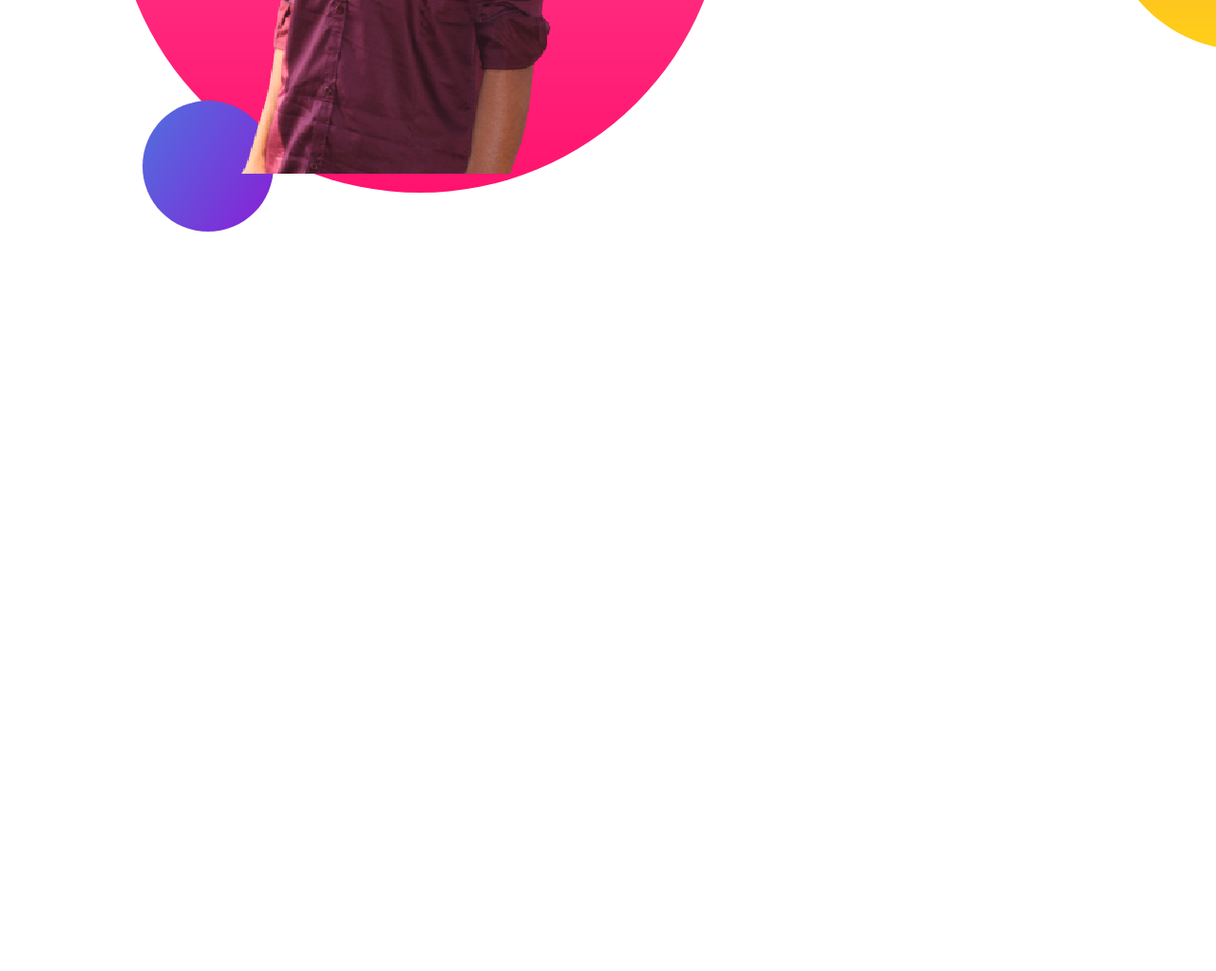
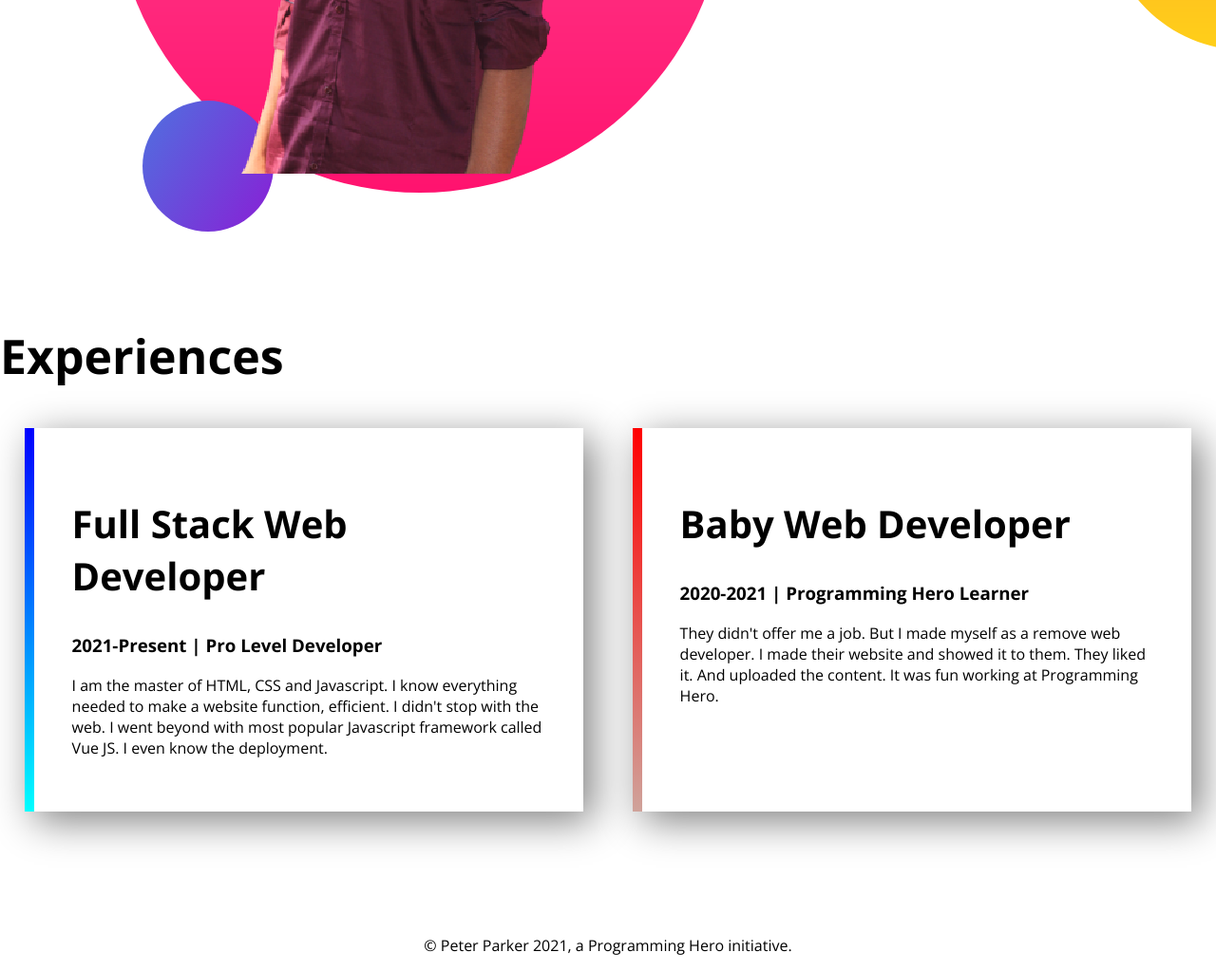
Before and after one commit to tufaiel580667/tufaiel-portfolio, a plain HTML site: page index.html in a window 1280 px wide. Shown: the part 1079-2102 px from the top of the page at 95% size. Before the commit the page ends 1379 px from the top, so only its background shows below. Drawn offline with nearby package versions, Linux system fonts and the light colour scheme.

Commit message:
finished project

```diff
--- a/css/style.css
+++ b/css/style.css
@@ -3,7 +3,7 @@ body {
     margin: 0;
 }
 
-section {
+.container {
     display: flex;
 }
 
@@ -42,8 +42,44 @@ a {
 .half-width {
     width: 50%;
     padding: 50px;
+
 }
 
 #tufayel-image {
     width: 90%;
 }
+
+#full-stack-dev {
+    border-left: 10px solid;
+    border-image: linear-gradient(blue, aqua);
+    border-image-slice: 1;
+    width: 50%;
+    box-shadow: 10px 10px 40px gray;
+    padding: 40px;
+    margin-left: 2%;
+    margin-right: 2%;
+}
+
+#full-stack-dev h1 {
+    font-size: 40px;
+}
+
+#baby-web-dev {
+    border-left: 10px solid;
+    border-image: linear-gradient(red, rgb(207, 163, 155));
+    border-image-slice: 1;
+    width: 50%;
+    box-shadow: 10px 10px 40px gray;
+    padding: 40px;
+    margin-left: 2%;
+    margin-right: 2%;
+}
+
+#baby-web-dev h1 {
+    font-size: 40px;
+}
+
+footer {
+    text-align: center;
+    margin-top: 130px;
+}
--- a/index.html
+++ b/index.html
@@ -14,7 +14,7 @@
 </head>
 
 <body>
-    <section id="top-banner">
+    <section id="top-banner" class="container">
         <div class="half-width">
             <h1>Welcome To</h1>
             <h1><span class="orange-color">Tufaiel Ahmed</span> World</h1>
@@ -30,7 +30,7 @@
             <img id="tufayel-image" src="images/tufayel.png" alt="">
         </div>
     </section>
-    <section id="dream-banner">
+    <section id="dream-banner" class="container">
         <div class="half-width">
             <img src="images/tufayel2.png" alt="">
         </div>
@@ -42,6 +42,29 @@
             <a target="_blank" href="https://www.facebook.com/">Download Resume</a>
         </div>
     </section>
+    <section>
+        <h1>Experiences</h1>
+        <div class="container">
+            <div id="full-stack-dev">
+                <h1>Full Stack Web Developer</h1>
+                <h3>2021-Present | Pro Level Developer</h3>
+                <p>I am the master of HTML, CSS and Javascript. I know everything needed to make a website function,
+                    efficient. I didn't stop with the web. I went beyond with most popular Javascript framework called
+                    Vue
+                    JS. I even know the deployment.</p>
+            </div>
+            <div id="baby-web-dev">
+                <h1>Baby Web Developer</h1>
+                <h3>2020-2021 | Programming Hero Learner</h3>
+                <p>They didn't offer me a job. But I made myself as a remove web developer. I made their website and
+                    showed
+                    it to them. They liked it. And uploaded the content. It was fun working at Programming Hero.</p>
+            </div>
+        </div>
+    </section>
+    <footer>
+        <p>© Peter Parker 2021, a Programming Hero initiative.</p>
+    </footer>
 </body>
 
 </html>
```
